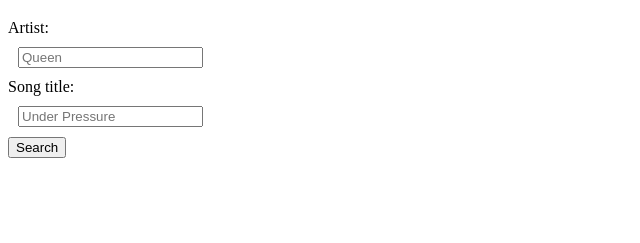
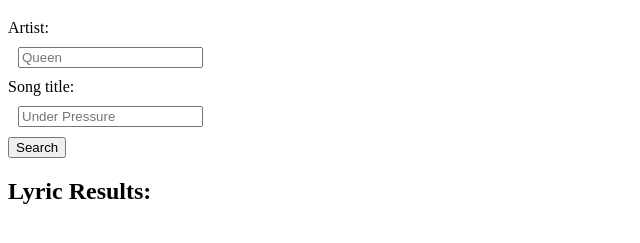
Before and after one commit to tepolito/PracticeQuestion, a plain HTML site: page index.html in a window 1280 px wide. Shown: the part 61-304 px from the top of the page, without its empty margins (0-640 px from the left). Drawn offline with nearby package versions, Linux system fonts and the light colour scheme.

Commit message:
updated the html to be quote off quote more accessible

```diff
--- a/index.html
+++ b/index.html
@@ -13,7 +13,12 @@
     <link href="index.css" rel="stylesheet" type="text/css" />
   </head>
   <body>
+    <header role="banner">
       <h1>Song Lyrics</h1>
+    </header>
+
+    <main role="main">
+      <section role="search">
         <form action="#" class="js-search-form">
           <span>Artist:</span>
           <input type="text" class="js-query-artist" placeholder="Queen">
@@ -21,9 +26,16 @@
           <input type="text" class="js-query-title" placeholder="Under Pressure">
           <button type="submit">Search</button>
         </form>
+      </section>
+
+      <section>
+        <h2>Lyric Results:</h2>
         <div class="js-search-results">
+        </div>
+      </section>
+    </main>
 
-    </div>
+
     <script src="index.js"></script>
   </body>
 </html>
```
Lines whose indentation alone changed are shown as unchanged.
